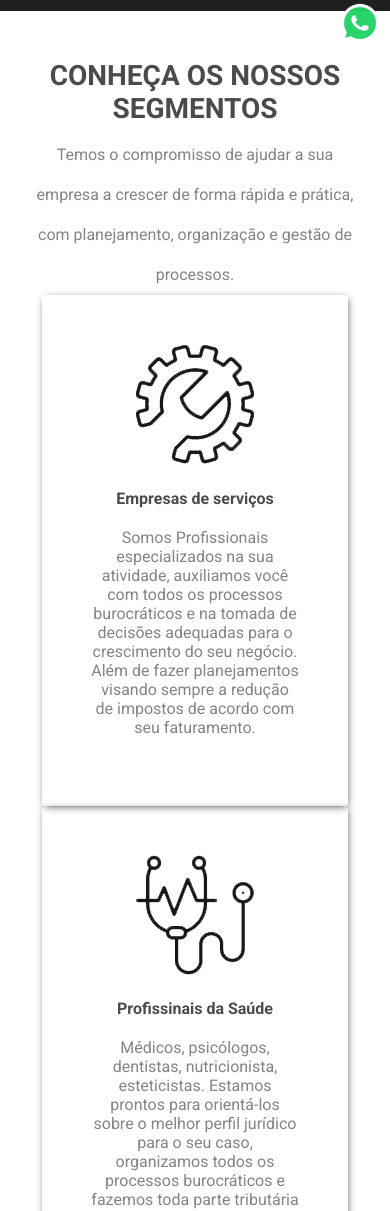
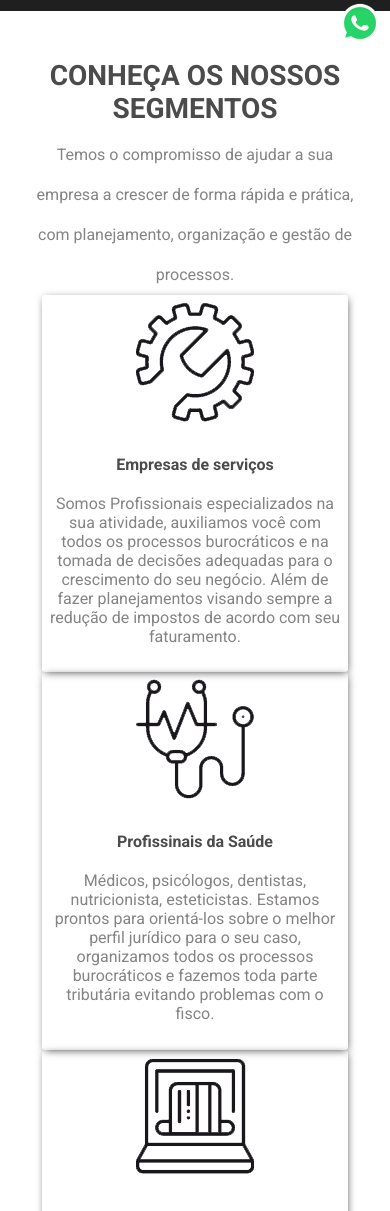
Before and after one commit to CoderTayrone/Efiz---Project, a plain HTML site: page index.html in a window 390 px wide. Shown: the part 789-2000 px from the top of the page. Drawn offline with nearby package versions, Linux system fonts and the light colour scheme; grey boxes are pictures that could not be loaded.

Commit message:
Atualizando

```diff
--- a/style.css
+++ b/style.css
@@ -692,7 +692,7 @@ padding-top: 60px;
 padding: 0;
 }
 .card{
-padding: 15%;
+padding: 2%;
 }
 
 
```
